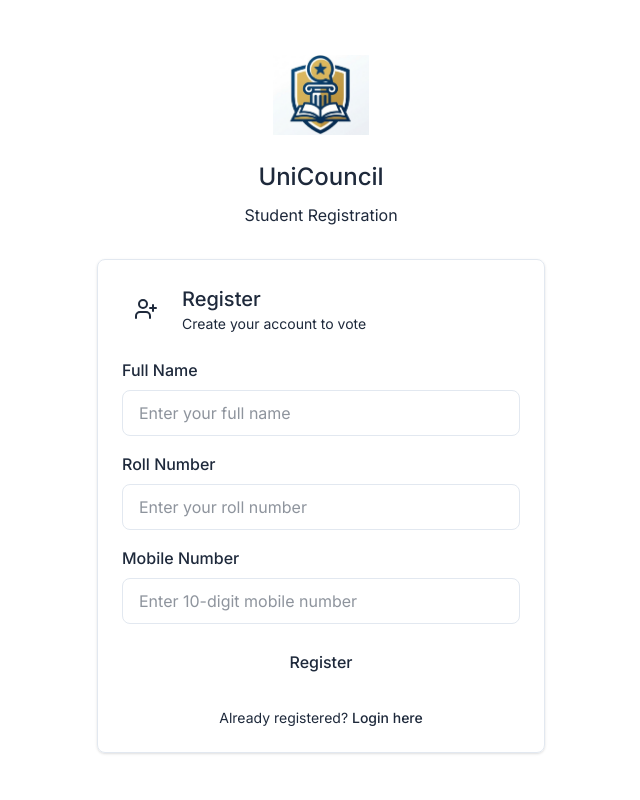
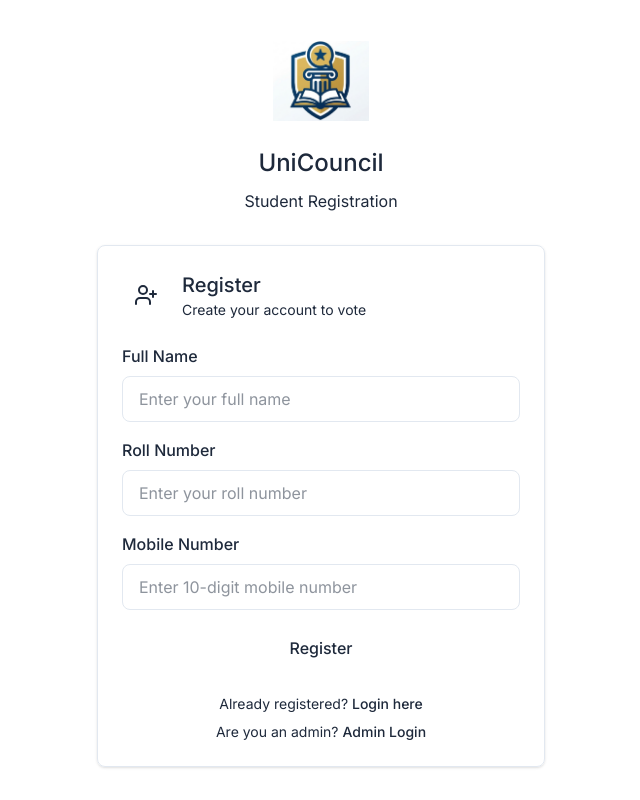
Before and after one commit to Saksham07518/UniCouncil, a React (Vite) app: page /register in a window 1280 px wide. Shown: the whole page, without its empty margins (319-959 px from the left). Built offline with nearby package versions, Linux system fonts and the light colour scheme; no server answers.

Commit message:
feat(admin): add admin login link to register page

```diff
--- a/src/app/pages/RegisterPage.tsx
+++ b/src/app/pages/RegisterPage.tsx
@@ -202,11 +202,17 @@ export function RegisterPage() {
                                 </Button>
                             </form>
 
-                            <div className="mt-6 text-center">
+                            <div className="mt-6 text-center space-y-2">
                                 <p className="text-sm text-muted-foreground">
                                     Already registered?{' '}
                                     <Link to="/login" className="text-primary hover:underline font-medium">
                                         Login here
+                                    </Link>
+                                </p>
+                                <p className="text-sm text-muted-foreground">
+                                    Are you an admin?{' '}
+                                    <Link to="/admin/login" className="text-primary hover:underline font-medium">
+                                        Admin Login
                                     </Link>
                                 </p>
                             </div>
```
